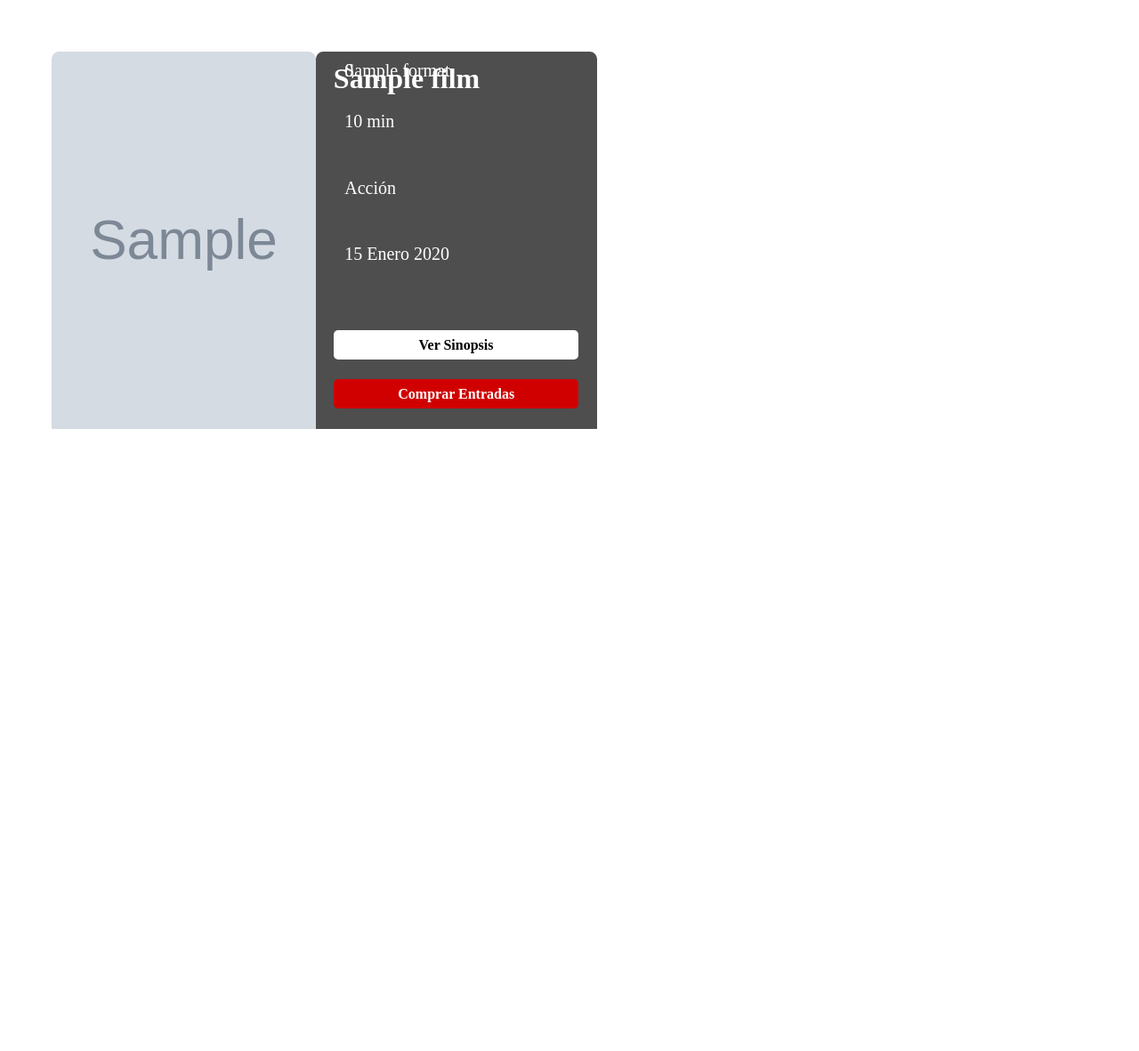
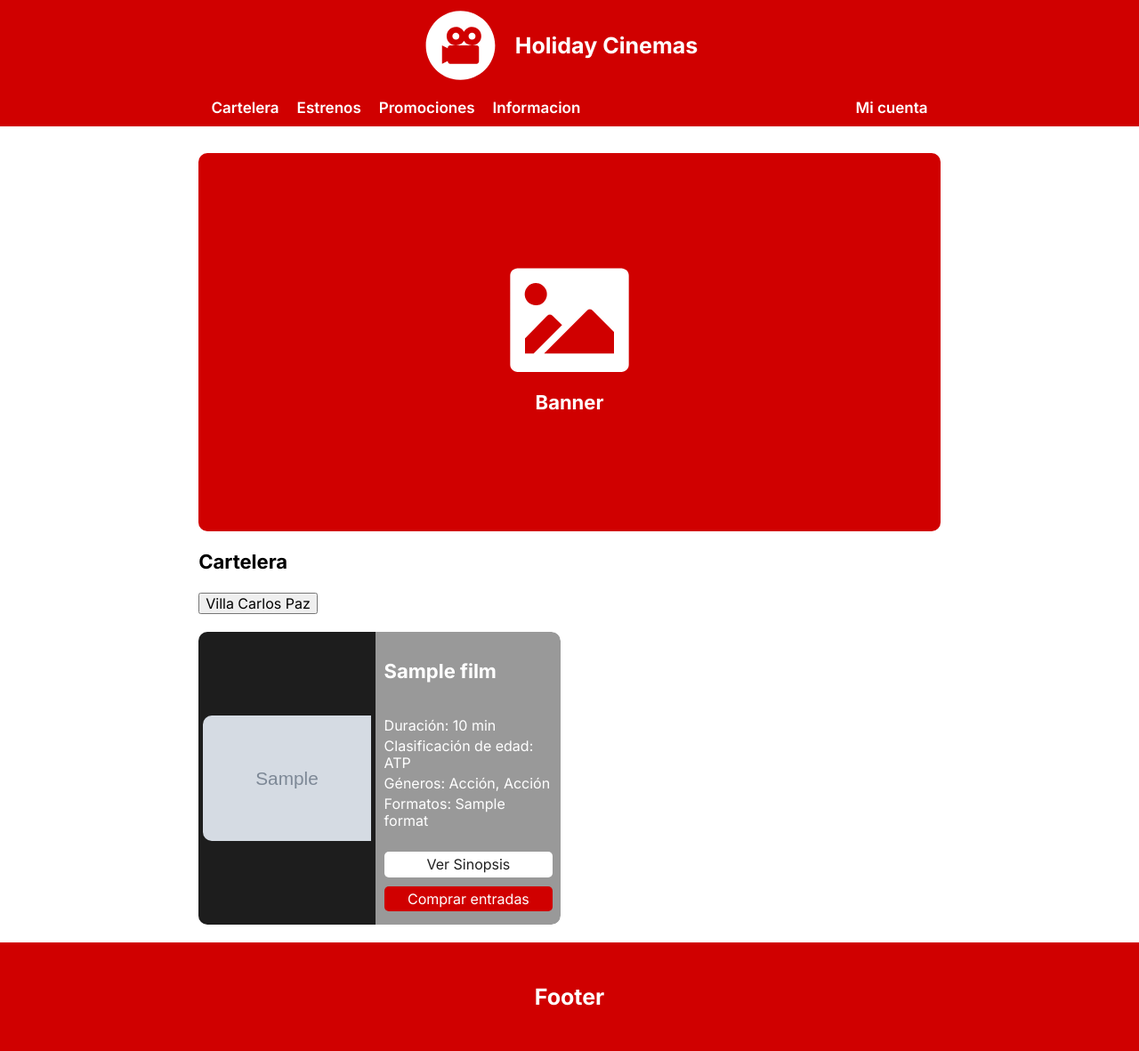
Before and after one commit to Zadios/CinemaSystem, a Django app: page /peliculas/ in a window 1280 px wide. Shown: the whole page at 89% size. Before the commit the page ends 482 px from the top, so only its background shows below. Run offline with Django 5.2, Linux system fonts and the light colour scheme; tables that the repository leaves empty hold one stand-in row (values such as "Sample post"); grey boxes marked "Sample" are stand-in pictures.

Commit message:
Primer HTML y CSS de la pantalla principal añadidos

```diff
--- a/Applications/Movie/models.py
+++ b/Applications/Movie/models.py
@@ -27,11 +27,10 @@ class Film(models.Model):
     ]
 
     AGE_RESTRICTION_CHOICES = [
-        ('0', 'G'),
-        ('7', 'PG'),
-        ('13', 'PG-13'),
-        ('17', 'R'),
-        ('18', 'NC-17'),
+        ('ATP', 'ATP'),
+        ('13+', 'PM13'),
+        ('16+', 'PM16'),
+        ('18+', 'PM18'),
     ]
 
     id = models.AutoField(primary_key=True)
@@ -43,7 +42,8 @@ class Film(models.Model):
     subgenre = models.CharField('Subgénero', max_length=30, choices=GENRE_CHOICES, default='', blank=True, null=True)
     formats = models.ManyToManyField(Format, verbose_name='Formato', related_name='films')
     release_date = models.DateField('Fecha de Lanzamiento', null=True, blank=True)
-    age_restriction = models.CharField(max_length=2, choices=AGE_RESTRICTION_CHOICES)
+    age_restriction = models.CharField('Restricción de edad', max_length=4, choices=AGE_RESTRICTION_CHOICES)
+    upcoming_releases = models.BooleanField('Próximos Lanzamientos',default=False)
 
     def __str__(self):
         return f"{self.id} - {self.name}"
--- a/Applications/Movie/templates/Movie/pelicula_list.html
+++ b/Applications/Movie/templates/Movie/pelicula_list.html
@@ -3,34 +3,74 @@
 <head>
     <meta charset="UTF-8">
     <meta name="viewport" content="width=device-width, initial-scale=1.0">
-    <title>Películas</title>
+    <title>Holiday Cinemas</title>
     {% load static %}
+    <link rel="stylesheet" href="{% static 'styles/normalize.css' %}">
+    <link href="https://fonts.googleapis.com/css2?family=Inter:wght@100..900&display=swap" rel="stylesheet">
+    <link rel="preload" href="{% static 'styles/styles.css' %}" as="style">
     <link rel="stylesheet" href="{% static 'styles/styles.css' %}">
 </head>
 <body>
-    <div class="container">
-        {% for film in films %}
-            <div class="movie">
-                <div>
-                    <img class="panel left" src="{{ film.image.url }}" alt="{{ film.name }}">
+    <header class="menu nav-bg">
+        <section>
+            <div class="img-der2">
+                <img src="{% static 'img/film.svg' %}" alt="film">
+                <h1>Holiday Cinemas</h1>
+            </div>
+        </section>
+
+        <div>
+            <nav class="navegacion-principal contenedor">
+                <div class="img-izq">
+                    <a href="#">Cartelera</a>
+                    <a href="#">Estrenos</a>
+                    <a href="#">Promociones</a>
+                    <a href="#">Informacion</a>
                 </div>
-                <div class="panel right"></div>
-                <div class="text title">{{ film.name }}</div>
-                <div class="text detail" id="duracion">{{ film.duration }} min</div>
-                <div class="text detail" id="genero">{{ film.genre }}</div>
-                <div class="text detail" id="estreno">{{ film.release_date }}</div>
-                <div class="text detail" id="formatos">
-                    {% for format in film.formats.all %}
-                        {{ format.name }}
-                        {% if not forloop.last %}, {% endif %}
-                    {% endfor %}
+                <a class="img-der" href="#">Mi cuenta</a>
+            </nav>
+        </div>
+    </header>
+
+    <main class="cartelera">
+        <section class="banner">
+            <div class="ubicacion">
+                <img src="{% static 'img/banner.svg' %}" alt="banner_img">
+                <h2>Banner</h2>
+            </div>
+        </section>
+
+        <section>
+            <h3>Cartelera</h3>
+            <input type="submit" value="Villa Carlos Paz">
+        </section>
+        <section class="cuadricula">
+            {% for film in films %}
+                <div class="tarjeta">
+                    <div class="cuadro1 centrar">
+                        <img src="{{ film.image.url }}" alt="{{ film.name }}">
+                    </div>
+                    <div class="cuadro2">
+                        <h3>{{ film.name }}</h3>
+                        <ul>
+                            <li>Duración: {{ film.duration }} min</li>
+                            <li>Clasificación de edad: {{ film.age_restriction }}</li>
+                            <li>Géneros: {{ film.genre }}, {{ film.subgenre }}</li>
+                            <li>Formatos:
+                                {% for format in film.formats.all %}
+                                    {{ format.name }}{% if not forloop.last %}, {% endif %}
+                                {% endfor %}
+                            </li>
+                        </ul>
+                        <a class="boton" href="#">Ver Sinopsis</a>
+                        <a class="boton2" href="/comprar.html">Comprar entradas</a>
+                    </div>
                 </div>
-                <div class="text detail" id="restriccion">{{ film.age_restriction }}</div>
-
-                <div class="button buy-tickets">Comprar Entradas</div>
-                <div class="button synopsis">Ver Sinopsis</div>
-            </div>
-        {% endfor %}
-    </div>
+            {% endfor %}
+        </section>
+    </main>
+    <footer class="centrar">
+        <h1>Footer</h1>
+    </footer>
 </body>
 </html>
--- a/static/styles/styles.css
+++ b/static/styles/styles.css
@@ -1,160 +1,216 @@
-/* Actualizaciones de las combinaciones de teclas …
-/* El jueves, 1 de agosto de 2024, se actualizarán las combinaciones de teclas de Drive para que puedas navegar con las primeras letras.Más información
+:root {
+    --blanco: #ffffff;
+    --oscuro: #212121;
+    --primario: #D00000;
+    --gris: #757575;
+}
 
-/*Esto es el diseño de la seccion peliculas*/
+html {
+    font-size: 62.5%;
+}
 
-.container {
+body {
+    font-size: 16px; /* 1rem = 10px */
+    font-family: "Inter", sans-serif;
+}
+
+h1 {
+    font-size: 2.5rem;
+    color: var(--blanco);
+    display: block;
+    background-color: var(--primario);
+    padding: 2rem;
+}
+
+h2 {
+    font-size: 2.2rem;
+    color: var(--blanco);
+    margin-top: 0.5rem;
+}
+
+h3 {
+    font-size: 2.2rem;
+}
+
+h4 {
+    font-size: 1.2rem;
+}
+
+.cartelera {
+    margin-top: auto;
+    margin-right: 17.44%;
+    margin-bottom: auto;
+    margin-left: 17.44%;
+}
+
+.centrar {
+    display: flex;
+    flex-direction: column;
+    align-items: center;
+    justify-content: center;
+}
+
+.contenedor {
+    display: grid;
+    grid-template-columns: 1fr 4fr;
+    align-items: center;
+    width: 100%;
+}
+
+.nav-bg {
+    background-color: var(--primario);
+}
+
+.navegacion-principal a {
+    color: var(--blanco);
+    text-decoration: none;
+    font-size: 1.7rem;
+    font-weight: 600;
+    padding: 1rem;
+}
+
+.navegacion-principal a:hover {
+    background-color: rgba(255, 128, 114, 0.7);
+    color: var(--blanco);
+}
+
+.img-izq {
+    width: 16.5rem;
+    justify-self: start;
+    display: flex;
+}
+
+.img-der {
+    display: flex;
+    justify-self: end;
+}
+
+.img-der2 {
+    display: flex;
+    justify-self: flex-start;
+}
+
+.menu {
+    background-color: var(--primario);
+    display: flex;
+    flex-direction: column;
+    align-items: center;
+    justify-content: center;
+}
+
+.banner {
+    background-color: var(--primario);
+    max-width: 125rem;
+    height: 42.5rem;
+    margin-top: 3rem;
+    border-radius: 1rem;
+    position: relative;
+}
+
+.ubicacion {
+    position: absolute;
+    display: flex;
+    flex-direction: column;
+    align-items: center;
+    justify-content: center;
+    top: 50%;
+    left: 50%;
+    transform: translate(-50%, -50%);
+    max-width: 100%;
+    max-height: 100%;
+}
+
+.cuadricula {
+    margin-top: 2rem;
     display: grid;
     grid-template-columns: repeat(2, 1fr);
-    gap: 20px; /* Espacio entre las dos películas */
-    padding: 50px;
-    color: white
+    gap: 2rem; /* Espacio entre las tarjetas */
+}
+
+.tarjeta {
+    display: flex;
+    flex-direction: row;
+    background-color: var(--blanco);
+    border-radius: 1rem;
+    overflow: hidden;
+}
+
+.cuadro1 {
+    background-color: rgba(5, 5, 5, 0.9);
+    color: var(--blanco);
+    padding: 0.5rem;
+    flex: 1;
+    display: flex;
+    align-items: center;
+    justify-content: center;
+}
+
+.cuadro1 img {
+    max-width: 100%;
+    border-radius: 1rem 0 0 1rem;
+}
+
+.cuadro2 {
+    background-color: rgba(128, 128, 128, 0.8);
+    color: var(--blanco);
+    padding: 1rem;
+    flex: 1;
+    display: flex;
+    flex-direction: column;
+    justify-content: space-between;
+    border-radius: 0 1rem 1rem 0;
+}
+
+.cuadro2 ul {
+    list-style: none;
+    padding: 0;
+}
+
+.cuadro2 ul li {
+    margin-bottom: 0.5rem;
+}
+
+.boton {
+    display: flex;
+    background-color: var(--blanco);
+    color: var(--oscuro);
+    padding: 0.5rem 1rem;
+    text-decoration: none;
+    font-weight: 400;
+    border-radius: 0.5rem;
+    text-align: center;
+    width: 100%;
+    justify-content: center;
+}
+
+.boton2 {
+    display: flex;
+    background-color: var(--primario);
+    color: var(--blanco);
+    margin-top: 1rem;
+    padding: 0.5rem 1rem;
+    text-decoration: none;
+    font-weight: 400;
+    border-radius: 0.5rem;
+    text-align: center;
+    width: 100%;
+    justify-content: center;
+}
 
 
+.boton, .boton2 {
+    display: inline-block;
+    padding: 0.5rem 1rem;
+    text-decoration: none;
+    font-weight: 400;
+    border-radius: 0.5rem;
+    text-align: center;
+    margin: 0.5rem 0;
+    width: 90%;
 }
 
-.movie {
-    width: 613px;
-    height: 424px;
-    position: relative;
-    padding: 10px;
+footer {
+    background-color: var(--primario);
+    padding: 1rem;
+    margin-top: 2rem;
 }
-
-.panel {
-    position: absolute;
-    top: 0.44px;
-    height: 423.56px;
-    border-top-left-radius: 8.27px;
-    border-top-right-radius: 8.27px;
-}
-
-.left {
-    width: 296.99px;
-    left: 0;
-}
-
-.right {
-    width: 316.01px;
-    left: 296.99px;
-    background: #4E4E4E;
-}
-
-.text {
-    position: absolute;
-    word-wrap: break-word;
-}
-
-.title {
-    left: 316.84px;
-    top: 12.02px;
-    font-size: 32px;
-    font-weight: 600;
-}
-
-.movie-title {
-    left: 69px;
-    top: 97px;
-    font-size: 32px;
-    font-weight: 700;
-
-}
-
-.detail {
-    left: 329.25px;
-    font-size: 20px;
-    font-weight: 400;
-}
-
-#duracion {
-    top: 67.45px;
-}
-
-#clasificacion {
-    top: 104.68px;
-}
-
-#genero {
-    top: 141.90px;
-}
-
-#formato {
-    top: 179.13px;
-}
-
-#estreno {
-    top: 216.36px;
-}
-
-#puntaje {
-    top: 253.58px;
-}
-
-.image-container {
-    width: 148.91px;
-    height: 148.91px;
-    position: absolute;
-    left: 74.45px;
-    top: 184.92px;
-}
-
-.image-inner {
-    width: 124.09px;
-    height: 124.09px;
-    position: relative;
-    left: 12.41px;
-    top: 12.41px;
-}
-
-.white-border, .black-border, .white-line {
-    position: absolute;
-}
-
-.white-border {
-    width: 124.09px;
-    height: 124.09px;
-    background: white;
-    border: 3.31px solid white;
-}
-
-.black-border {
-    width: 74.45px;
-    height: 74.45px;
-    left: 24.82px;
-    top: 24.82px;
-    background: black;
-    border: 3.31px solid black;
-}
-
-.white-line {
-    width: 62.04px;
-    height: 0;
-    left: 62.04px;
-    top: 124.09px;
-    border: 3.31px solid white;
-}
-
-.button {
-    width: 275.48px;
-    height: 33.09px;
-    position: absolute;
-    left: 317px;
-    display: flex;
-    justify-content: center;
-    align-items: center;
-    border-radius: 5px;
-    font-size: 16px;
-    font-weight: 600;
-}
-
-.buy-tickets {
-    top: 368px;
-    background: #D00000;
-}
-
-.synopsis {
-    top: 313.05px;
-    width: 275px;
-    height: 33px;
-    background: white;
-    color: black;
-}
```
Also changed, not shown: CinemaSystem/settings.py (+6 -5 lines), Applications/Movie/migrations/0002_alter_film_image.py (added), Applications/Movie/migrations/0003_alter_film_age_restriction.py (added), Applications/Movie/migrations/0004_film_upcoming_releases_alter_film_age_restriction.py (added), Applications/Movie/migrations/0005_alter_film_age_restriction.py (added), Applications/Movie/migrations/0006_alter_film_age_restriction.py (added), Applications/Movie/migrations/0007_alter_film_age_restriction.py (added), media/covers/GatoConBotas.webp (added), media/covers/Monster-House.jpg (renamed from media/static/img/covers/Monster-House.jpg), media/covers/Saw.webp (added), media/covers/ScaryMovie.webp (added), static/img/banner.svg (added), static/img/film.svg (added), static/img/movie.svg (added), 2 more files.
